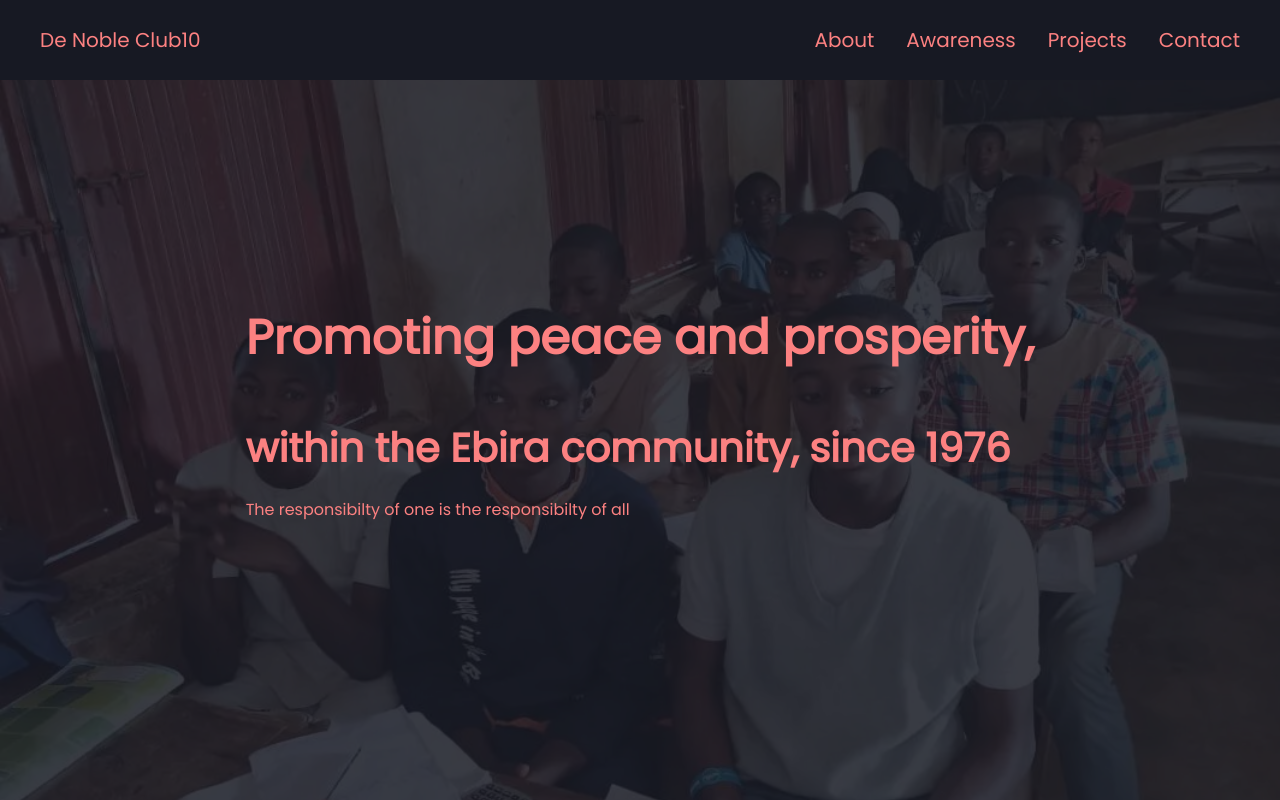
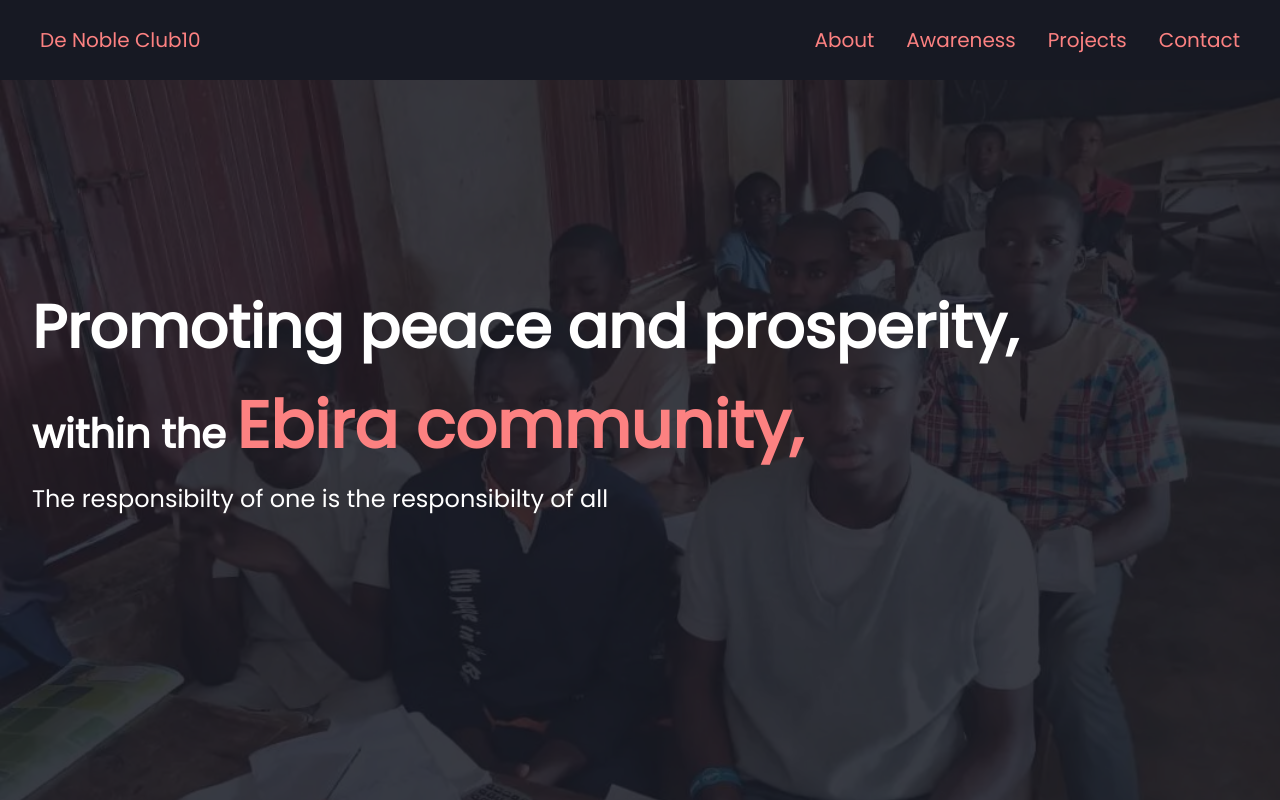
Before and after one commit to fvlly/De-Noble-Club-10, a React (Vite) app: page / in a window 1280 px wide. Shown: the top 800 px of the page. Built offline with nearby package versions, Linux system fonts and the light colour scheme.

Commit message:
edit home and contact page

```diff
--- a/src/components/pages/Contact.jsx
+++ b/src/components/pages/Contact.jsx
@@ -15,19 +15,19 @@ const Contact = () => {
             <form>
                <FormControl>
                <FormLabel>Name</FormLabel>
-                <Input />
+                <Input required />
                </FormControl>
                <FormControl>
                <FormLabel>Email</FormLabel>
-                <Input />
+                <Input  required />
                </FormControl>
                <FormControl>
                <FormLabel>Subject</FormLabel>
-                <Input />
+                <Input required />
                </FormControl>
                <FormControl>
                <FormLabel>Message</FormLabel>
-                <Textarea />
+                <Textarea required />
                </FormControl>
                <Button my={6} type='submit' colorScheme={'red'}>Send Message</Button>
             </form>
--- a/src/components/pages/Home.jsx
+++ b/src/components/pages/Home.jsx
@@ -6,51 +6,65 @@ import VisionCard from "../VisionCard";
 import ProjectCard from "../ProjectCard";
 import LinkButton from "../LinkButton";
 
+const Home = () => {
+  const [imageIndex, setImageIndex] = useState(0);
 
-const Home = () => {
-  const [imageIndex,setImageIndex] = useState(0)
-
-  useEffect(()=>{
+  useEffect(() => {
     // change image after 5sec
-    const interval = setInterval(()=>{
-      const currentImageIndex = imageIndex === bgImages.length -1 ? 0 : imageIndex + 1
-      setImageIndex(currentImageIndex)
-
-    },5000)
+    const interval = setInterval(() => {
+      const currentImageIndex =
+        imageIndex === bgImages.length - 1 ? 0 : imageIndex + 1;
+      setImageIndex(currentImageIndex);
+    }, 5000);
 
     // clear interval
     return () => {
-      clearInterval(interval)
-    }
-
-  },[imageIndex])
+      clearInterval(interval);
+    };
+  }, [imageIndex]);
 
   return (
-    <Box as="section" bgColor="gray.900" color="red.300" >
+    <Box as="section" bgColor="gray.900" color="white">
       <Box
-        pos='relative' isolation='isolate'
-        display={'flex'}
-        justifyContent='center' alignItems={'center'}
+        pos="relative"
+        isolation="isolate"
+        display={"flex"}
+        justifyContent={["center", "center", "flex-start"]}
+        alignItems={"center"}
         minH={"100vh"}
         bgBlendMode={"luminosity"}
         transition="ease-in-out .7"
         backgroundImage={bgImages[imageIndex].src}
-        backgroundPosition={'right'}
+        backgroundPosition={"right"}
         bgSize="cover"
-
         _after={{
-          position: 'absolute',
-          zIndex: '-1',
-          content:'""',
+          position: "absolute",
+          zIndex: "-1",
+          content: '""',
           inset: 0,
-          backgroundColor: 'gray.900',
-          opacity: '.85'
+          backgroundColor: "gray.900",
+          opacity: ".85",
         }}
       >
-        <Box px={2}>
-          <Heading as="h1"  fontSize={['22px','32px','48px']} lineHeight={[2,2.5]}>Promoting peace and prosperity,</Heading>
-          <Heading fontSize={['18px','28px','40px']} lineHeight={[2,2.5]} >within the Ebira community, since 1976</Heading>
-          <Text>The responsibilty of one is the responsibilty of all</Text>
+        <Box px={[4, 8]}>
+          <Heading as="h1" fontSize={["20px",'24px', "35px", "60px"]} lineHeight={[2]}>
+            Promoting peace and prosperity,
+          </Heading>
+          <Heading fontSize={["18px", "28px", "40px"]}>
+            within the{" "}
+            <Text
+              as="span"
+              color="red.300"
+              fontWeight="extrabold"
+              fontSize={["22px",'32px', "40px", "65px"]}
+            >
+              Ebira community,
+            </Text>{" "}
+
+          </Heading>
+          <Text py={4} fontSize={["16px", "20px", "24px"]}>
+            The responsibilty of one is the responsibilty of all
+          </Text>
         </Box>
       </Box>
       <Container maxW={["90vw", "90vw", "90vw", "75vw"]} color="white">
@@ -75,7 +89,6 @@ const Home = () => {
               development of the community."
           />
         </Box>
-
 
         <Box
           display={["block", "flex", "flex"]}
@@ -113,9 +126,10 @@ const Home = () => {
           <Heading> Recent projects</Heading>
           <Box
             py={"4"}
-            display={"flex"}  justifyContent={["center", "space-between"]}
+            display={"flex"}
+            justifyContent={["space-between"]}
             flexDirection={["column", "column", "row"]}
-            alignItems={['flex-start',"center"]}
+            alignItems={["flex-start"]}
           >
             <ProjectCard
               description={"Summer School"}
@@ -127,10 +141,7 @@ const Home = () => {
               src="../community/community-1.jpg"
               intro="Community briefing on elections and safety"
             />
-
           </Box>
-
-
         </Box>
       </Container>
     </Box>
```
Lines whose indentation alone changed are shown as unchanged.
